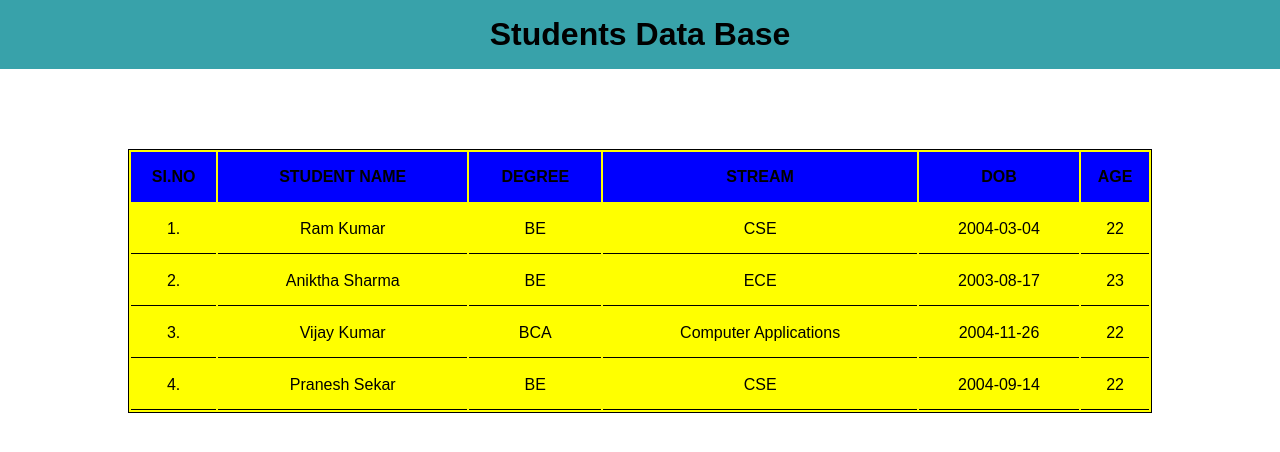
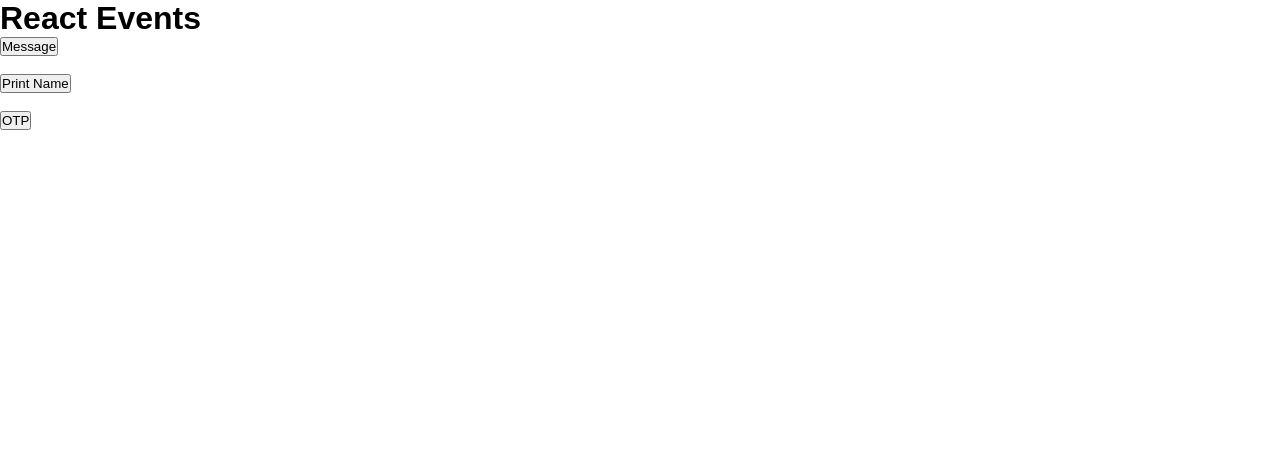
Before and after one commit to rockstarrk04/React.js, a React (Vite) app in the folder my_app/: page / in a window 1280 px wide. Shown: the top 452 px of the page. Built offline with nearby package versions, Linux system fonts and the light colour scheme.

Commit message:
New Component

```diff
--- a/my_app/src/App.jsx
+++ b/my_app/src/App.jsx
@@ -4,6 +4,7 @@ import ImageGallery from "./Components/ImageGallery/ImageGallery"
 import DisplayImages from "./Components/ImageGallery/DisplayImages"
 import Cards from "./Components/Cards/Cards"
 import Students from "./Components/StudentsData/Students"
+import ReactEvents from "./Components/Events/ReactEvents"
 
 const App = () => {
   return (
@@ -18,7 +19,8 @@ const App = () => {
       {/* <ImageGallery/> */}
       {/* <DisplayImages/> */}
       {/* <Cards/> */}
-      <Students/>
+      {/* <Students/> */}
+      <ReactEvents/>
 
 
     </React.Fragment>
--- /dev/null
+++ b/my_app/src/Components/Events/ReactEvents.jsx
@@ -0,0 +1,37 @@
+const ReactEvents = () => {
+    // TODO : Function without Parameter
+    let handleclick = () =>{
+        console.log('Welcome to React JS');
+    }
+
+    // TODO : Function with Parameter
+    let printName = (name) =>{
+        console.log(`Hello ${name}`);
+    }
+
+    // ToDO : Generate 4OTP
+    let generateOTP = () =>{
+        let otp = Math.floor(Math.random() * 9000 + 1000)
+        console.log(otp);
+    }
+    return(
+        <>
+            <div className="events">
+                <h1>React Events</h1>
+            </div>
+
+            <button onClick={handleclick}>Message</button>
+            <br /><br />
+
+            <button onClick={() => printName("Ram")}>Print Name</button>
+            <br /><br />
+
+            {/* <button onClick={generateOTP}>OTP</button> */}
+            <button onClick={() => alert(Math.floor(Math.random() * 9000 + 1000))}>
+                OTP
+            </button>
+        </>
+    )
+}
+
+export default ReactEvents
```
